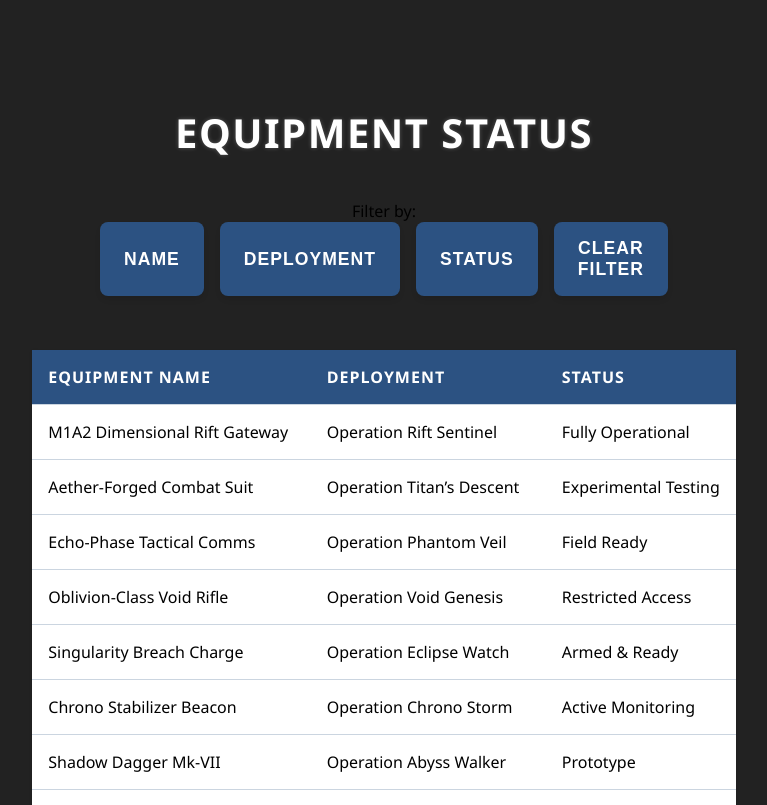
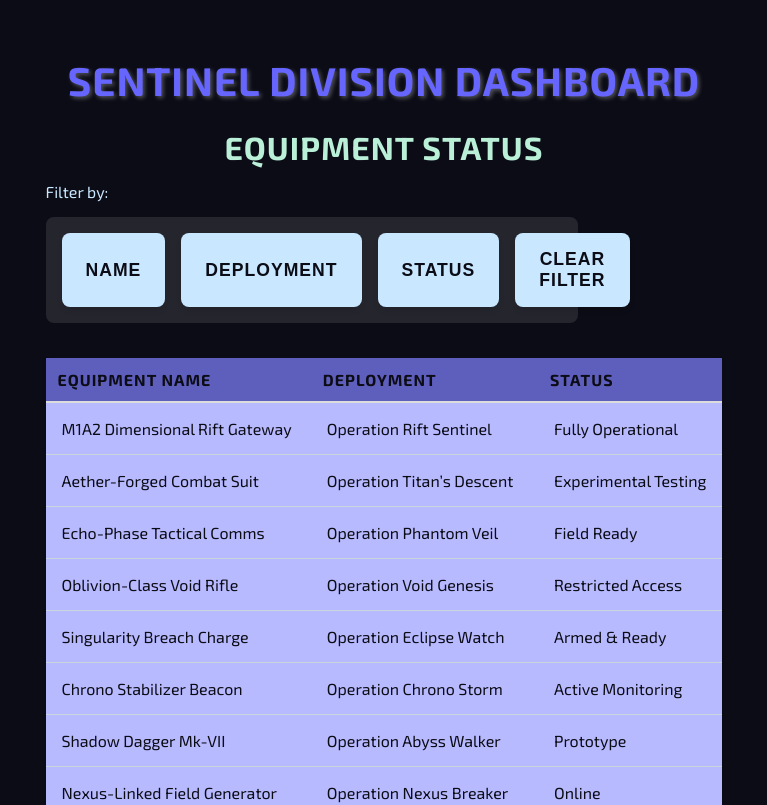
Before and after one commit to liz-bytes/SDI-Project-3, a React (Vite) app: page /Equipment_Data in a window 1280 px wide. Shown: the top 805 px of the page, without its empty margins (256-1023 px from the left). Built offline with nearby package versions, Linux system fonts and the light colour scheme.

Commit message:
UI updates merge

```diff
--- a/index.html
+++ b/index.html
@@ -3,6 +3,7 @@
   <head>
     <meta charset="UTF-8" />
     <link rel="icon" type="image/svg+xml" href="/vite.svg" />
+    <link href="https://fonts.googleapis.com/css2?family=Exo+2:wght@400;700&display=swap" rel="stylesheet">
     <meta name="viewport" content="width=device-width, initial-scale=1.0" />
     <title>Sentinel Division Dashboard</title>
   </head>
--- a/src/App.jsx
+++ b/src/App.jsx
@@ -1,25 +1,31 @@
 import { BrowserRouter, Routes, Route } from 'react-router-dom';
-import './App.css';
+
 import Home from './Components/Home/Home.jsx';
 import BN_Dashboard from './Components/Dashboard/BN_Commander.jsx';
 import BDE_Dashboard from './Components/Dashboard/BDE_Commander.jsx';
 import Div_Dashboard from './Components/Dashboard/Div_Commander.jsx';
 import PageNotFound from './Components/PageNotFound/PageNotFound.jsx';
 import Equipment_Data from './Components/Dashboard/Equipment/EquipmentDashBoard.jsx';
+import Layout from './Components/Layout.jsx';
+// import { SoldierProvider } from './Components/Context/SoldierContext.jsx';
 
 function App() {
   return (
     <BrowserRouter>
       <Routes>
+        <Route path="/" element={<Home />} />
+        <Route element={<Layout />}>
+          <Route path="/BN_Dashboard" element={<BN_Dashboard />} />
+          <Route path="/BDE_Dashboard" element={<BDE_Dashboard />} />
+          <Route path="/Div_Dashboard" element={<Div_Dashboard />} />
+          <Route path="/Equipment_Data" element={<Equipment_Data />} />
+        </Route>
+
+        {/* Fallback route */}
         <Route path="*" element={<PageNotFound />} />
-        <Route path="/" element={<Home />} />
-        <Route path="/BN_Dashboard" element={<BN_Dashboard />} />
-        <Route path="/BDE_Dashboard" element={<BDE_Dashboard />} />
-        <Route path="/Div_Dashboard" element={<Div_Dashboard />} />
-        <Route path="/Equipment_Data" element={<Equipment_Data />} />
       </Routes>
     </BrowserRouter>
   );
 }
 
-export default App
+export default App;
--- /dev/null
+++ b/src/Components/Context/SoldierContext.jsx
@@ -0,0 +1,57 @@
+// import React, { createContext, useState } from 'react';
+// import SoldierDummyData from '../Dashboard/SoldierDummyData.js';
+
+//  const SoldierDataContext = createContext();
+
+//  const SoldierProvider = ({ children }) => {
+//   // Get the soldier data
+//   const Soldiers = SoldierDummyData();
+//   console.log(Soldiers);
+
+//   // Define filter states
+//   const [filterCategory, setFilterCategory] = useState('');
+//   const [filterValue, setFilterValue] = useState('');
+
+//   // Handle filter category changes
+//   const handleFilterCategoryChange = (category) => {
+//     setFilterCategory(category);
+//     setFilterValue('');
+//   };
+
+//   // Compute filtered soldiers based on current filter state
+//   const filteredSoldiers = Soldiers.filter((soldier) => {
+//     if (!filterCategory || !filterValue) {
+//       return true;
+//     }
+//     if (filterCategory === 'first_name') {
+//       return soldier.first_name.toLowerCase().includes(filterValue.toLowerCase());
+//     }
+//     if (filterCategory === 'id_deployments') {
+//       return soldier.id_deployments.some(dep =>
+//         dep.toLowerCase().includes(filterValue.toLowerCase())
+//       );
+//     }
+//     if (filterCategory === 'id_mos') {
+//       return soldier.id_mos.toLowerCase().includes(filterValue.toLowerCase());
+//     }
+//     return true;
+//   });
+//   // Bundle all states and functions in a value object
+//   const value = {
+//     Soldiers,
+//     filterCategory,
+//     filterValue,
+//     setFilterValue,
+//     setFilterCategory,
+//     handleFilterCategoryChange,
+//     filteredSoldiers,
+//   };
+
+//   return (
+//     <SoldierDataContext.Provider value={value}>
+//       {children}
+//     </SoldierDataContext.Provider>
+//   );
+// };
+
+// export default {SoldierDataContext, SoldierProvider}
--- a/src/Components/Dashboard/BN_Commander.jsx
+++ b/src/Components/Dashboard/BN_Commander.jsx
@@ -35,9 +35,9 @@ function BN_Dashboard() {
 
   return (
     <div>
-      <h2>BDE Commander Dashboard</h2>
+      <h2>BN Commander Dashboard</h2>
       <div>
-        <span>Filter by: </span>
+        <h3>Filter by: </h3>
         <button onClick={() => handleFilterCategoryChange('first name')}>First Name</button>
         <button onClick={() => handleFilterCategoryChange('deployments')}>Deployment</button>
         <button onClick={() => handleFilterCategoryChange('mos')}>MOS</button>
@@ -53,13 +53,26 @@ function BN_Dashboard() {
           <button onClick={() => { setFilterCategory(''); setFilterValue(''); }}>Clear Filter</button>
         </div>
       )}
-      <ul>
-        {filteredSoldiers.map((soldier) => (
-          <li key={soldier.id}>
-            {soldier.first_name} - {soldier.id_mos} - {soldier.id_deployments.join(', ')}
-          </li>
-        ))}
-      </ul>
+      {/* search results */}
+      <br></br>
+      <table>
+        <thead>
+          <tr>
+            <th>Soldier First Name</th>
+            <th>MOS</th>
+            <th>Deployment</th>
+          </tr>
+        </thead>
+        <tbody>
+          {filteredSoldiers.map((soldier) => (
+            <tr>
+              <td>{soldier.first_name}</td>
+              <td>{soldier.id_mos.join(', ')}</td>
+              <td>{soldier.id_deployments}</td>
+            </tr>
+          ))}
+        </tbody>
+      </table>
     </div>
   );
 }
--- a/src/Components/Dashboard/Equipment/EquipmentDashBoard.jsx
+++ b/src/Components/Dashboard/Equipment/EquipmentDashBoard.jsx
@@ -1,6 +1,6 @@
 import React, { useState } from 'react';
 import EquipmentData from './EquipmentDummyData.js';
-import '../Dashboard.css';
+import '/src/index.css';
 
 function Equipment_Data() {
   // Call the function to get the array of equipment data
--- a/src/Components/Home/Home.jsx
+++ b/src/Components/Home/Home.jsx
@@ -2,13 +2,14 @@ import BN_Dashboard from '../Dashboard/BN_Commander.jsx';
 import BDE_Dashboard from '../Dashboard/BDE_Commander.jsx';
 import Div_Dashboard from '../Dashboard/Div_Commander.jsx';
 import Equipment_Data from '../Dashboard/Equipment/EquipmentDashBoard.jsx';
-import './Home.css';
+import '/src/index.css'
 import { Link } from 'react-router-dom';
 
 function Home() {
   return (
     <div>
       <h1>Sentinel Division Dashboard</h1>
+      <br></br>
       <Link to={"/BN_Dashboard"}>
         <button>View as BN Commander</button>
       </Link>
--- /dev/null
+++ b/src/Components/Layout.jsx
@@ -0,0 +1,19 @@
+import React from 'react';
+import { Outlet, Link } from 'react-router-dom';
+
+const Layout = () => {
+  return (
+    <>
+      <header>
+        <Link to="/" style={{ textDecoration: 'none' }}>
+          <h1>Sentinel Division Dashboard</h1>
+        </Link>
+      </header>
+      <main>
+        <Outlet />
+      </main>
+    </>
+  );
+};
+
+export default Layout;
--- a/src/index.css
+++ b/src/index.css
@@ -3,19 +3,35 @@ body {
   flex-direction: column;
   align-items: center;
   padding: 2rem;
-  background-color: #222222;
-  font-family: 'Segoe UI', Arial, sans-serif;
+  background-color: #0c0c16;
+  font-family: 'Exo 2', sans-serif;
+  color: #c9e8ff;
 }
 
+h1, h2, h3 {
+  font-family: 'Exo 2', sans-serif;
+  letter-spacing: 1px;
+  margin: 1rem 0;
+}
 
 h1 {
-  color: #ffffff;
-  margin-bottom: 2.5rem;
   font-size: 2.5rem;
+  text-transform: uppercase;
+  color: #6666ff;
   text-align: center;
-  text-transform: uppercase;
-  letter-spacing: 1.5px;
   text-shadow: 2px 2px 4px rgba(255, 255, 255, 0.296);
+}
+
+h2 {
+  font-size: 2rem;
+  color: #b9f0d7;
+  text-shadow: none;
+}
+
+h3 {
+  font-size: 1.5rem;
+  color: #6666ff;
+  text-shadow: none;
 }
 
 a {
@@ -23,6 +39,7 @@ a {
   width: 100%;
   margin-bottom: 1.5rem;
   display: block;
+  color: #c9e8ff;
 }
 
 button {
@@ -30,19 +47,120 @@ button {
   padding: 1.25rem 2rem;
   font-size: 1.1rem;
   font-weight: 600;
-  background-color: #2c5282;
-  color: white;
+  background-color: #c9e8ff;
+  color: #0c0c16;
   border: none;
   border-radius: 8px;
   cursor: pointer;
   transition: all 0.3s ease;
-  text-transform: uppercase;
   letter-spacing: 1px;
   box-shadow: 0 4px 6px -1px rgba(0, 0, 0, 0.1);
 }
 
 button:hover {
-  background-color: #1a365d;
+  background-color: #b8baff;
+  color: #0c0c16;
   transform: translateY(-2px);
   box-shadow: 0 10px 15px -3px rgba(0, 0, 0, 0.1);
 }
+
+th {
+  background-color: #5e5ebd;
+  color: #0c0c16;
+  padding: 0.75rem;
+  text-align: left;
+  border-bottom: 2px solid #ddd;
+}
+
+tbody {
+  background-color: #b8baff;
+  color: #0c0c16;
+}
+
+tr:hover {
+  background-color: #c9e8ff;
+}
+
+.filter-section {
+  display: flex;
+  flex-direction: column;
+  align-items: flex-start;
+  width: 100%;
+  padding: 1rem;
+  margin: 1rem 0;
+  background-color: rgba(255, 255, 255, 0.1);
+  border-radius: 8px;
+}
+
+.filter-section {
+  display: flex;
+  flex-direction: column;
+  align-items: flex-start;
+  width: 100%;
+  padding: 1rem;
+  margin: 1rem 0;
+  background-color: rgba(255, 255, 255, 0.1);
+  border-radius: 8px;
+}
+
+.filter-section h3 {
+  margin: 0 0 0.5rem 0;
+  font-size: 1.25rem;
+  font-weight: 500;
+  text-transform: none;
+  color: #c9f0d7;
+}
+
+/* Style the dropdown */
+.filter-dropdown {
+  width: 100%;
+  padding: 0.5rem 1rem;
+  border: 2px solid #c9e8ff;
+  border-radius: 4px;
+  background-color: transparent;
+  color: #c9e8ff;
+  font-size: 1rem;
+  outline: none;
+  cursor: pointer;
+}
+
+.filter-dropdown option {
+  background-color: #0c0c16; /* same as body background for consistency */
+  color: #c9e8ff;
+}
+
+/* Container for the text input and clear button */
+.filter-input-group {
+  display: flex;
+  gap: 0.75rem;
+  margin-top: 1rem;
+  width: 100%;
+}
+
+/* Style the text input */
+.filter-input-group input {
+  flex: 1;
+  padding: 0.5rem 1rem;
+  border: 2px solid #c9e8ff;
+  border-radius: 4px;
+  background: transparent;
+  color: #c9e8ff;
+  font-size: 1rem;
+}
+
+/* The clear filter button matches the style of the dropdown for consistency */
+.filter-input-group button {
+  background-color: transparent;
+  border: 2px solid #c9e8ff;
+  color: #c9e8ff;
+  padding: 0.5rem 1rem;
+  border-radius: 4px;
+  font-size: 1rem;
+  transition: all 0.2s ease;
+  cursor: pointer;
+}
+
+.filter-input-group button:hover {
+  background-color: #c9e8ff;
+  color: #0c0c16;
+}
--- a/src/main.jsx
+++ b/src/main.jsx
@@ -1,7 +1,7 @@
 import { StrictMode } from 'react'
 import { createRoot } from 'react-dom/client'
 // import { createBrowserRouter, RouterProvider } from 'react-router-dom';
-import './index.css'
+
 
 //Component Imports
 import App from './App.jsx'
```
Also changed, not shown: src/Components/Context/SoldierStatus.jsx (added, +47 -0 lines), src/Components/Dashboard/BDE_Commander.jsx (+7 -72 lines), src/Components/Dashboard/Div_Commander.jsx (+39 -24 lines).
